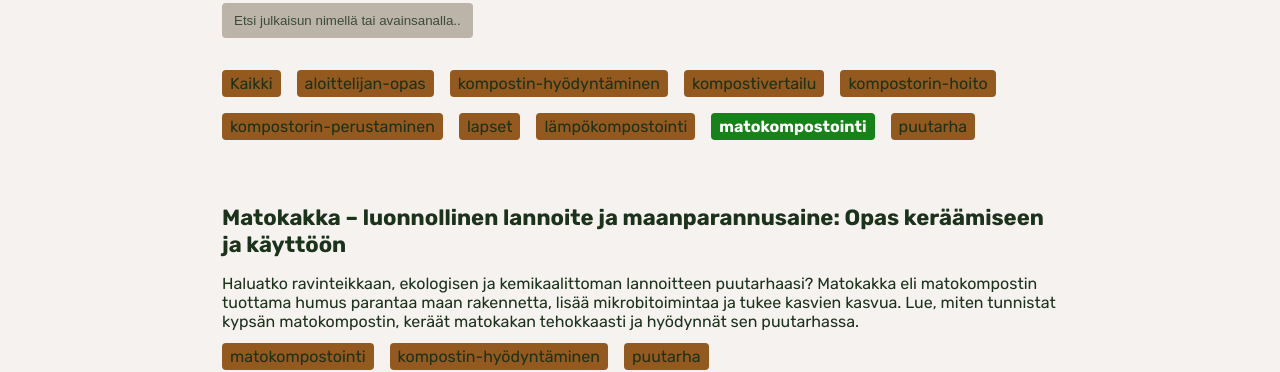
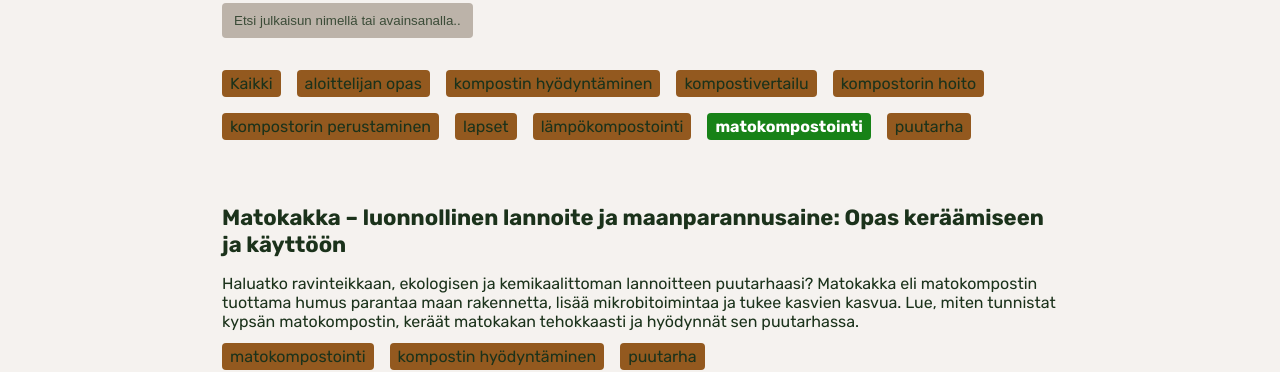
Before and after one commit to niemenjoki/luomuliero, a Next.js app: page /blogi/matokompostointi/sivu/1 in a window 1280 px wide. Shown: the part 429-801 px from the top of the page. Built offline with nearby package versions, Linux system fonts and the light colour scheme.

Commit message:
Fix tags should contain spaces in UI and dashes in URL

```diff
--- a/components/Post.js
+++ b/components/Post.js
@@ -19,7 +19,7 @@ const Post = ({ post, compact = false }) => {
         {post.tags &&
           post.tags.map((tag) => (
             <Link
-              href={`/blogi/${tag.toLowerCase()}/sivu/1`}
+              href={`/blogi/${tag.toLowerCase().replaceAll(' ', '-')}/sivu/1`}
               key={tag}
               className={classes.Tag}
             >
--- a/components/SocialShareButtons.js
+++ b/components/SocialShareButtons.js
@@ -38,7 +38,7 @@ const SocialShareButtons = ({ title = '', text = '', tags = '' }) => {
           const href = sharelink.href
             .replace('__URL__', SITE_URL + currentPath)
             .replace('__TITLE__', title)
-            .replace('__TAGS__', tags);
+            .replace('__TAGS__', tags.replaceAll(' ', '-'));
           return (
             <a
               key={sharelink.iconName}
--- a/pages/blogi/[tag]/sivu/[pageIndex].js
+++ b/pages/blogi/[tag]/sivu/[pageIndex].js
@@ -15,7 +15,7 @@ const BlogTagPage = ({ posts, numPages, currentPage, tag, tags }) => {
   return (
     <Layout
       title={'Blogi | Luomuliero'}
-      canonical={`${SITE_URL}/blogi/${tag}/sivu/1`}
+      canonical={`${SITE_URL}/blogi/${tag.replaceAll(' ', '-')}/sivu/1`}
     >
       <h1>Julkaisut avainsanalla &quot;{tag}&quot;</h1>
       <SearchPosts
@@ -30,10 +30,11 @@ const BlogTagPage = ({ posts, numPages, currentPage, tag, tags }) => {
         {tags
           .sort((a, b) => (a.toLowerCase() < b.toLowerCase() ? -1 : 1))
           .map((t) => {
-            const isActive = t.toLowerCase() === tag.toLowerCase();
+            const isActive =
+              t.toLowerCase().replaceAll(' ', '-') === tag.toLowerCase();
             return (
               <Link
-                href={`/blogi/${t.toLowerCase()}/sivu/1`}
+                href={`/blogi/${t.toLowerCase().replaceAll(' ', '-')}/sivu/1`}
                 key={t}
                 className={`${classes.Tag} ${
                   isActive ? classes.ActiveTag : ''
@@ -115,7 +116,9 @@ const getStaticProps = async ({ params }) => {
     });
 
   const postsForTag = posts.filter((post) => {
-    const tags = post.tags.split(',').map((tag) => tag.trim().toLowerCase());
+    const tags = post.tags
+      .split(',')
+      .map((tag) => tag.trim().toLowerCase().replaceAll(' ', '-'));
     return tags.includes(params.tag);
   });
   const numPages = Math.ceil(postsForTag.length / POSTS_PER_PAGE);
--- a/pages/blogi/sivu/[pageIndex].js
+++ b/pages/blogi/sivu/[pageIndex].js
@@ -28,7 +28,7 @@ const BlogPage = ({ posts, numPages, currentPage, tags }) => {
           .sort((a, b) => (a.toLowerCase() < b.toLowerCase() ? -1 : 1))
           .map((tag) => (
             <Link
-              href={`/blogi/${tag.toLowerCase()}/sivu/1`}
+              href={`/blogi/${tag.toLowerCase().replaceAll(' ', '-')}/sivu/1`}
               key={tag}
               className={classes.Tag}
             >
--- a/posts/kuinka-perustaa-matokomposti-kotona-opas-aloittelijoille.md
+++ b/posts/kuinka-perustaa-matokomposti-kotona-opas-aloittelijoille.md
@@ -2,7 +2,7 @@
 title: 'Kuinka perustaa matokomposti kotona: Opas aloittelijoille'
 date: '6 September, 2025'
 excerpt: 'Harkitsetko matokompostin perustamista? Loistava valinta! Olipa tavoitteesi keittiöjätteen vähentäminen, ravinteikkaan luomulannoitteen tuottaminen tai uuden harrastuksen kokeileminen, matokompostointi on helppoa, hauskaa ja ympäristöystävällistä — eikä se rasita lompakkoa.'
-tags: 'matokompostointi,aloittelijan-opas,kompostorin-perustaminen'
+tags: 'matokompostointi,aloittelijan opas,kompostorin perustaminen'
 keywords: 'kompostointi, matokasvatus, kotikompostointi, puutarhanhoito, ympäristöystävällinen, biojäte, vihreä elämä, lannoite, red wiggler, eisenia fetida, matokakka, kotipuutarha, kierrätys, kasvatus'
 ---
 
--- a/posts/matokakka-luonnollinen-lannoite-opas-aloittelijoille.md
+++ b/posts/matokakka-luonnollinen-lannoite-opas-aloittelijoille.md
@@ -2,7 +2,7 @@
 title: 'Matokakka – luonnollinen lannoite ja maanparannusaine: Opas keräämiseen ja käyttöön'
 date: '12 September, 2025'
 excerpt: 'Haluatko ravinteikkaan, ekologisen ja kemikaalittoman lannoitteen puutarhaasi? Matokakka eli matokompostin tuottama humus parantaa maan rakennetta, lisää mikrobitoimintaa ja tukee kasvien kasvua. Lue, miten tunnistat kypsän matokompostin, keräät matokakan tehokkaasti ja hyödynnät sen puutarhassa.'
-tags: 'matokompostointi,kompostin-hyödyntäminen,puutarha'
+tags: 'matokompostointi,kompostin hyödyntäminen,puutarha'
 keywords: 'matokakka, matokompostointi, kompostointi, kotikompostointi, luonnollinen lannoite, biojäte, puutarhanhoito, lierot, red wiggler, eisenia fetida, maanparannus, kierrätys, ekologinen viljely, kemikaaliton puutarha'
 ---
 
--- a/posts/mita-saa-laittaa-matokompostoriin-turvalliset-ja-kielletyt-ruoat.md
+++ b/posts/mita-saa-laittaa-matokompostoriin-turvalliset-ja-kielletyt-ruoat.md
@@ -2,7 +2,7 @@
 title: 'Mitä saa laittaa matokompostoriin? Turvalliset ja kielletyt ruoat'
 date: '7 September, 2025'
 excerpt: 'Mietitkö, mitä voit antaa kompostimadoille? Tässä kattava opas turvallisista ja kielletyistä ruoista sekä vinkkejä annosteluun ja kompostorin tasapainon ylläpitämiseen.'
-tags: 'matokompostointi,kompostorin-hoito'
+tags: 'matokompostointi,kompostorin hoito'
 keywords: 'matokomposti, kompostointi, matokasvatus, biojäte, ruokajäte, ympäristöystävällinen, kierrätys, kotikompostointi, puutarhanhoito, eisenia fetida, red wiggler, matokakka, kotipuutarha, vihreä elämä'
 ---
 
```
